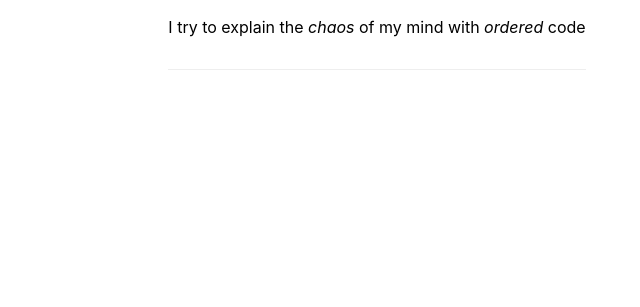
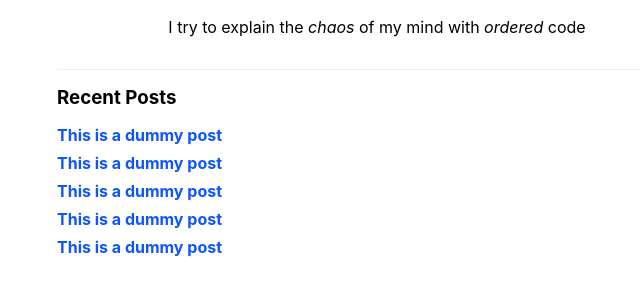
Before and after one commit to manan30/personal-blog, a Next.js app: page / in a window 1280 px wide. Shown: the part 257-564 px from the top of the page, without its empty margins (263-903 px from the left). Built offline with nearby package versions, Linux system fonts and the light colour scheme.

Commit message:
Styling recent posts section

```diff
--- a/pages/index.js
+++ b/pages/index.js
@@ -18,6 +18,18 @@ export default function Home() {
             code
           </div>
         </div>
+
+        <div className={styles.postsContainer}>
+          <h3 className={styles.postsContainerTitle}>Recent Posts</h3>
+          {new Array(5).fill(0).map((_, i) => {
+            const idx = i;
+            return (
+              <span className={styles.postLink}>
+                <a href='#'>This is a dummy post</a>
+              </span>
+            );
+          })}
+        </div>
       </main>
 
       <footer className={styles.footer}>
--- a/styles/Home.module.css
+++ b/styles/Home.module.css
@@ -11,11 +11,10 @@
 .main {
   display: flex;
   flex-direction: column;
-  align-items: center;
   flex: 1;
 
-  width: calc(100vw - 20%);
-  margin: 5% 10% 0 10%;
+  width: calc(100vw - 50%);
+  margin: 5% 25% 0 25%;
 }
 
 .profileContainer {
@@ -24,6 +23,7 @@
   align-items: center;
 
   padding-bottom: 2rem;
+
   border-bottom: 1px solid #eee;
 }
 
@@ -42,6 +42,27 @@
 .profileBio {
   text-align: center;
   font-size: 1rem;
+}
+
+.postsContainer {
+  display: flex;
+  flex-direction: column;
+}
+
+.postsContainer .postsContainerTitle {
+  margin: 1rem 0 0.5rem 0;
+}
+
+.postsContainer .postLink {
+  margin-top: 0.5rem;
+  font-weight: bolder;
+}
+
+.postLink > a,
+.postLink > a:visited,
+.postLink > a:hover {
+  color: #0e55fe;
+  text-decoration: none;
 }
 
 .footer {
```
